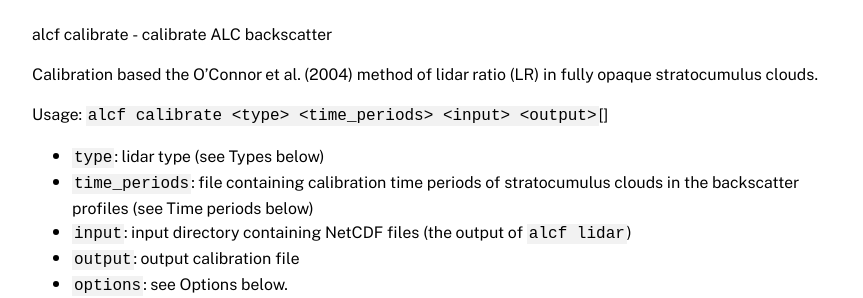
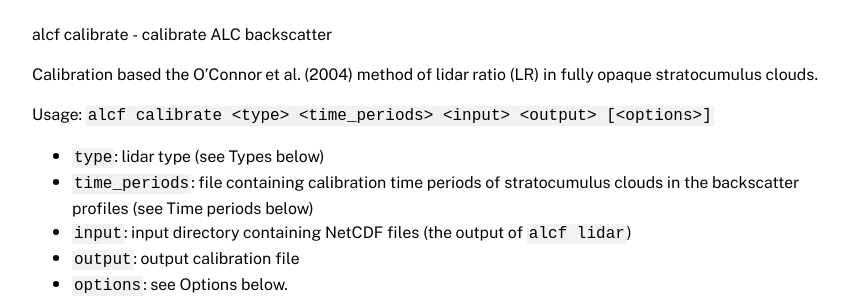
Before and after one commit to alcf-lidar/alcf-lidar.github.io, a Jekyll site: the page built from documentation/cli/cmd_calibrate.md, in a window 1280 px wide. Shown: the part 388-686 px from the top of the page, without its empty margins (208-1071 px from the left). Built offline with Jekyll 4.4.1, drawn with Linux system fonts in a browser that asks for light colours.

Commit message:
Fix doc formatting

```diff
--- a/_includes/cmd_calibrate.md
+++ b/_includes/cmd_calibrate.md
@@ -4,7 +4,7 @@ alcf calibrate - calibrate ALC backscatter
 Calibration based the O'Connor et al. (2004) method of lidar ratio (LR) in fully
 opaque stratocumulus clouds.
 
-Usage: `alcf calibrate <type> <time_periods> <input> <output>`[<options>]
+Usage: `alcf calibrate <type> <time_periods> <input> <output> [<options>]`
 
 - `type`: lidar type (see Types below)
 - `time_periods`: file containing calibration time periods of stratocumulus
```
